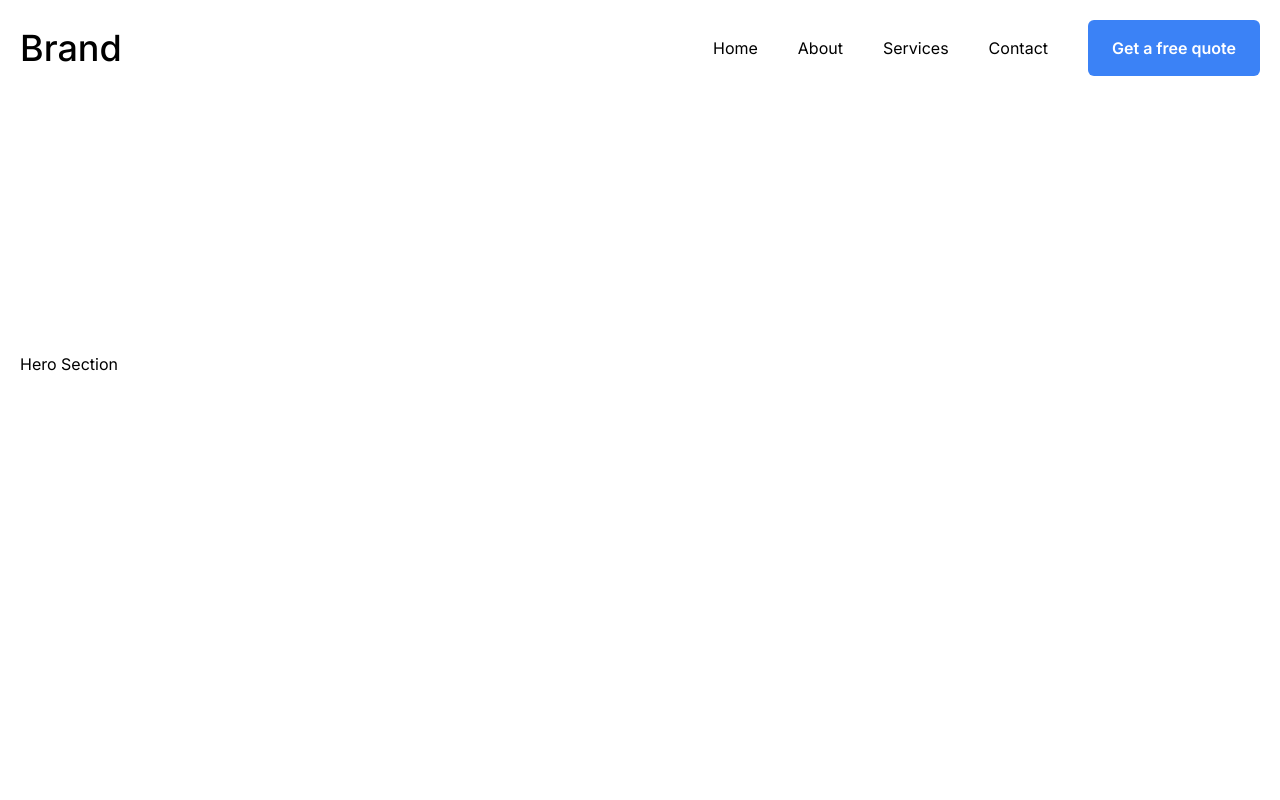
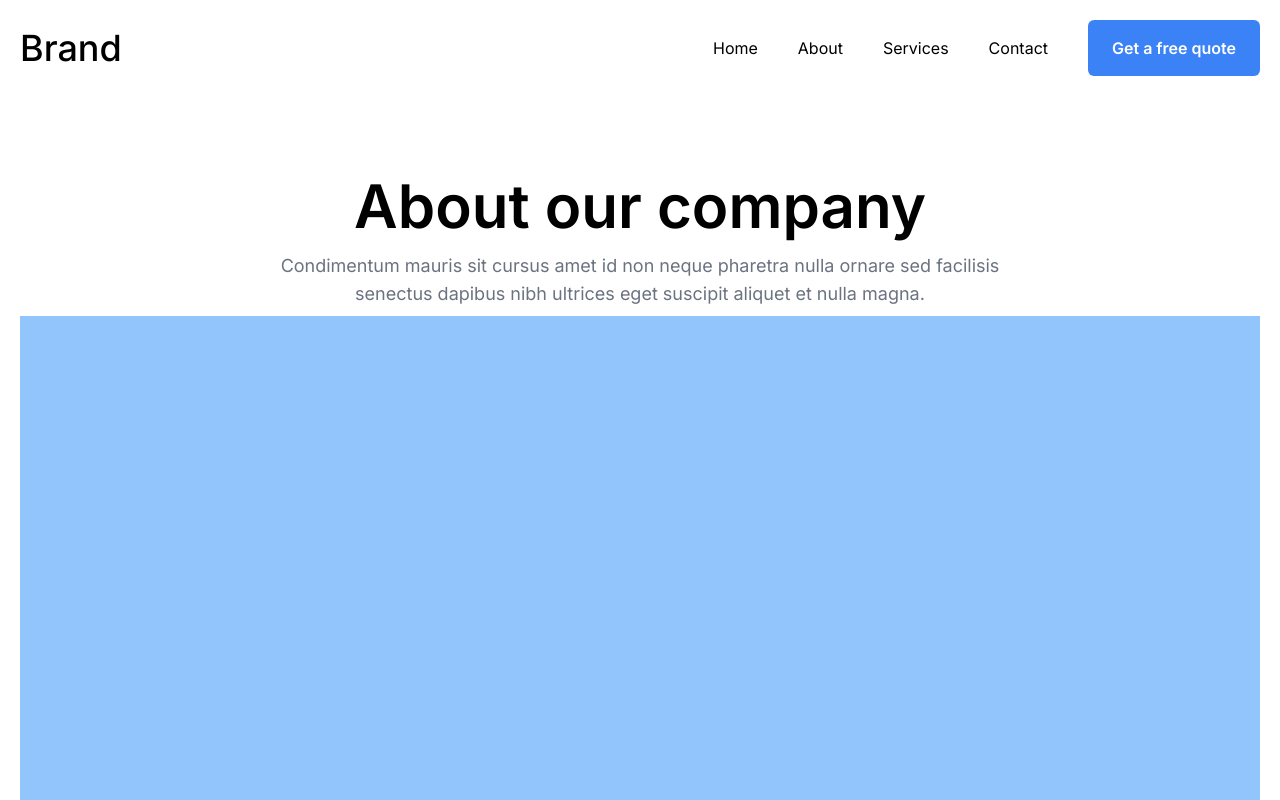
Before and after one commit to Carlos460/cleaning-website, a Next.js app: page /about in a window 1280 px wide. Shown: the top 800 px of the page. Built offline with nearby package versions, Linux system fonts and the light colour scheme.

Commit message:
implemented hero layout in the about section

```diff
--- a/src/app/about/page.tsx
+++ b/src/app/about/page.tsx
@@ -1,14 +1,32 @@
 import Wrapper from "@/components/Wrapper";
+import { BodyText, SubTitle, Title } from "@/components/Typography";
 
 export default function About() {
   return (
     <>
       {/* Hero Section */}
-      <Wrapper>
-        <section className="py-64">
-          <h1>Hero Section</h1>
-        </section>
-      </Wrapper>
+      <section className="flex flex-col border-b-2">
+        <Wrapper>
+          <header className="pt-20 flex justify-center flex-col text-center">
+            <text className="text-6xl font-semibold mb-4 ">
+              {" "}
+              About our company{" "}
+            </text>
+            <div className="h-16 max-w-3xl m-auto text-center">
+              <BodyText>
+                Condimentum mauris sit cursus amet id non neque pharetra nulla
+                ornare sed facilisis senectus dapibus nibh ultrices eget
+                suscipit aliquet et nulla magna.
+              </BodyText>
+            </div>
+          </header>
+
+          {/* Header Image Container */}
+          <div className="bg-blue-300 h-[700px]"></div>
+        </Wrapper>
+      </section>
+
+      {/* Statistics Section */}
 
       {/* Equipment Section */}
       <Wrapper>
```
